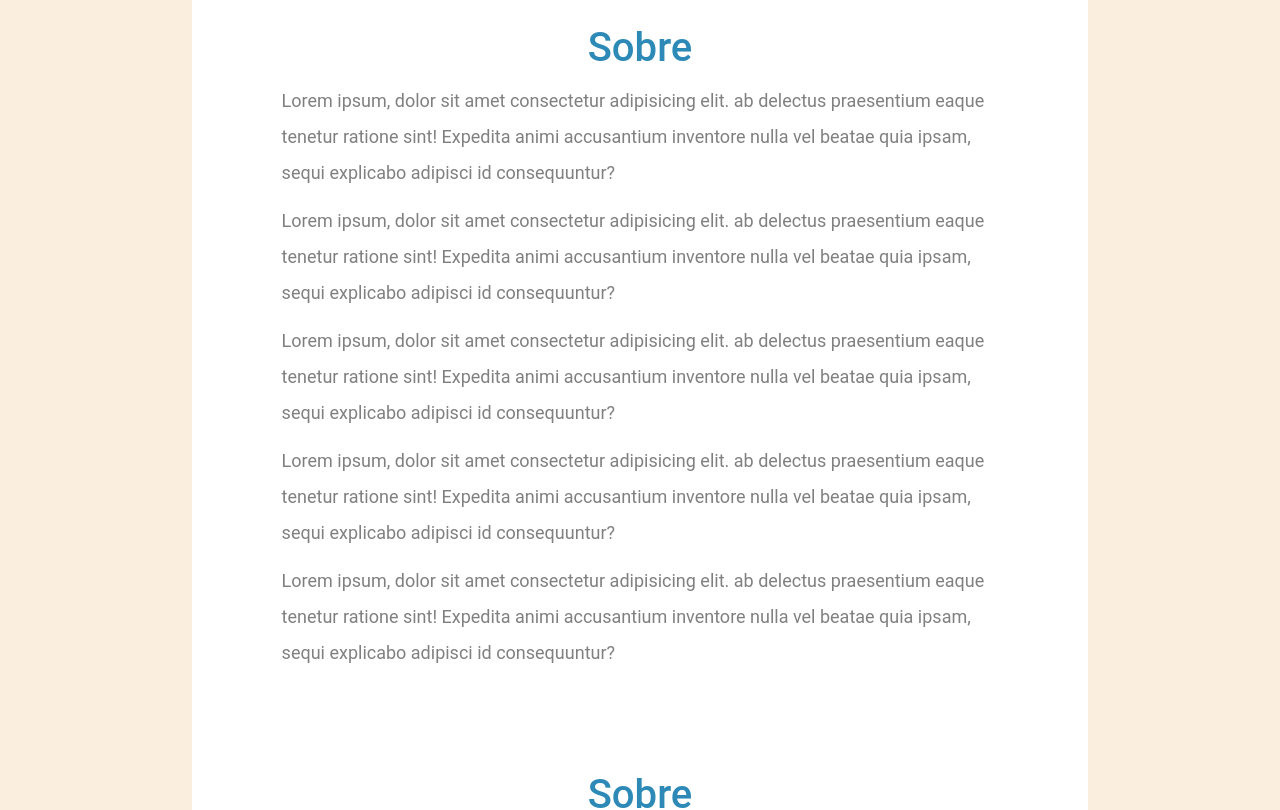
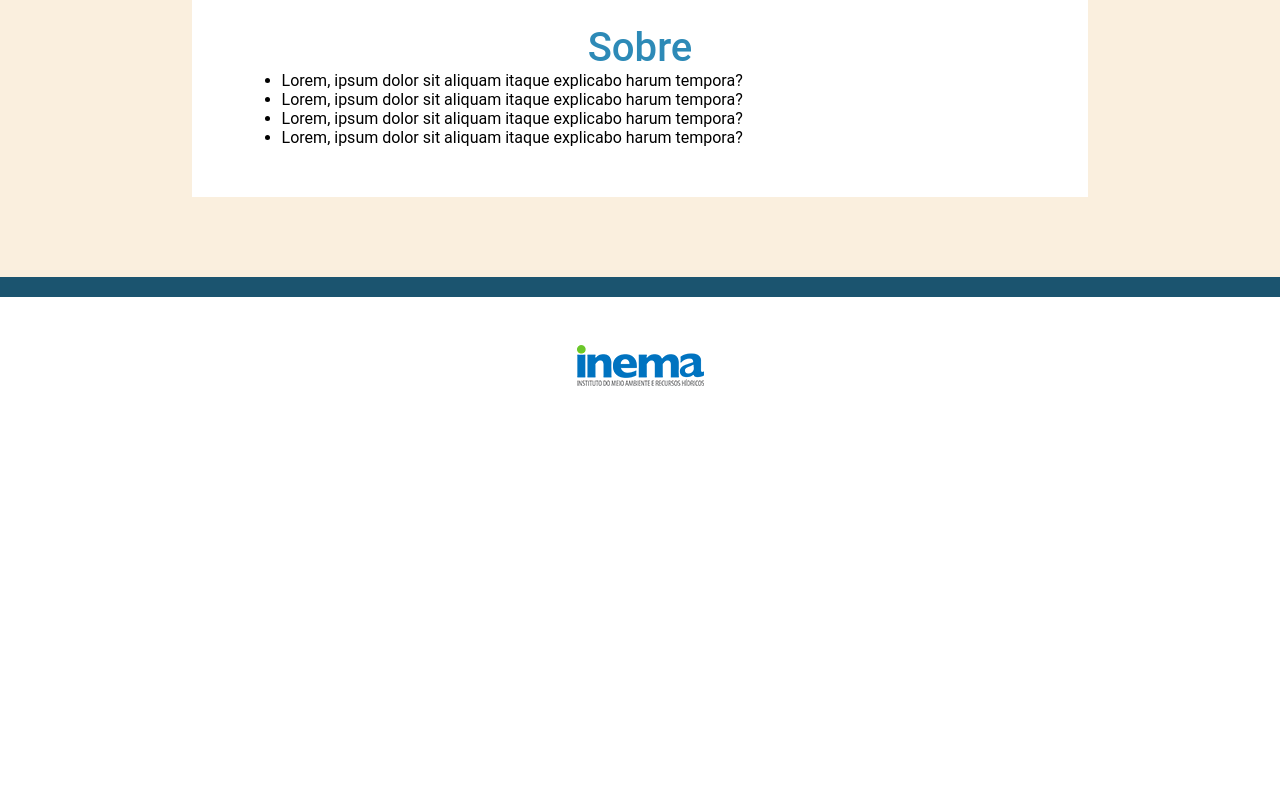
Before and after one commit to Wesleygmssa/Desafio-Stefanini-Inema, a React (Create React App) app: page / in a window 1280 px wide. Shown: the part 1860-2670 px from the top of the page. After the commit the page ends 2298 px from the top, so only its background shows below. Built offline with nearby package versions, Linux system fonts and the light colour scheme.

Commit message:
about ok

```diff
--- a/src/components/About/index.tsx
+++ b/src/components/About/index.tsx
@@ -4,33 +4,14 @@ import { Container_about } from './styles';
 
 
 
-const About: React.FC = () => {
+const About: React.FC = ({ children }) => {
 
     return (
         <>
-            <Container>
+            <Container >
                 <Container_about>
                     <h1>Sobre</h1>
-                    <p>Lorem ipsum, dolor sit amet consectetur adipisicing elit.
-                    ab delectus praesentium eaque tenetur ratione sint! Expedita animi accusantium inventore nulla vel beatae quia ipsam,
-                    sequi explicabo adipisci id consequuntur?
-                    </p>
-                    <p>Lorem ipsum, dolor sit amet consectetur adipisicing elit.
-                    ab delectus praesentium eaque tenetur ratione sint! Expedita animi accusantium inventore nulla vel beatae quia ipsam,
-                    sequi explicabo adipisci id consequuntur?
-                    </p>
-                    <p>Lorem ipsum, dolor sit amet consectetur adipisicing elit.
-                    ab delectus praesentium eaque tenetur ratione sint! Expedita animi accusantium inventore nulla vel beatae quia ipsam,
-                    sequi explicabo adipisci id consequuntur?
-                    </p>
-                    <p>Lorem ipsum, dolor sit amet consectetur adipisicing elit.
-                    ab delectus praesentium eaque tenetur ratione sint! Expedita animi accusantium inventore nulla vel beatae quia ipsam,
-                    sequi explicabo adipisci id consequuntur?
-                    </p>
-                    <p>Lorem ipsum, dolor sit amet consectetur adipisicing elit.
-                    ab delectus praesentium eaque tenetur ratione sint! Expedita animi accusantium inventore nulla vel beatae quia ipsam,
-                    sequi explicabo adipisci id consequuntur?
-                    </p>
+                    {children}
                 </Container_about>
             </Container>
 
--- a/src/page/home/index.tsx
+++ b/src/page/home/index.tsx
@@ -105,10 +105,37 @@ const Home: React.FC = () => {
                             {togleConteudos ? <ConteudoDois /> : <ConteudoUm />}
                         </BoxContent>
                     </ContentInt>
-                    <About />
-                    <About />
-                    <About />
-                    <About />
+                    <About >
+                        <p>Lorem ipsum, dolor sit amet consectetur adipisicing elit.
+                        ab delectus praesentium eaque tenetur ratione sint! Expedita animi accusantium inventore nulla vel beatae quia ipsam,
+                        sequi explicabo adipisci id consequuntur?
+                    </p>
+                        <p>Lorem ipsum, dolor sit amet consectetur adipisicing elit.
+                        ab delectus praesentium eaque tenetur ratione sint! Expedita animi accusantium inventore nulla vel beatae quia ipsam,
+                        sequi explicabo adipisci id consequuntur?
+                    </p>
+                        <p>Lorem ipsum, dolor sit amet consectetur adipisicing elit.
+                        ab delectus praesentium eaque tenetur ratione sint! Expedita animi accusantium inventore nulla vel beatae quia ipsam,
+                        sequi explicabo adipisci id consequuntur?
+                    </p>
+                        <p>Lorem ipsum, dolor sit amet consectetur adipisicing elit.
+                        ab delectus praesentium eaque tenetur ratione sint! Expedita animi accusantium inventore nulla vel beatae quia ipsam,
+                        sequi explicabo adipisci id consequuntur?
+                    </p>
+                        <p>Lorem ipsum, dolor sit amet consectetur adipisicing elit.
+                        ab delectus praesentium eaque tenetur ratione sint! Expedita animi accusantium inventore nulla vel beatae quia ipsam,
+                        sequi explicabo adipisci id consequuntur?
+                    </p>
+                    </About>
+                    <About>
+                        <ul>
+                            <li>Lorem, ipsum dolor sit  aliquam itaque explicabo harum tempora?</li>
+                            <li>Lorem, ipsum dolor sit  aliquam itaque explicabo harum tempora?</li>
+                            <li>Lorem, ipsum dolor sit  aliquam itaque explicabo harum tempora?</li>
+                            <li>Lorem, ipsum dolor sit  aliquam itaque explicabo harum tempora?</li>
+                        </ul>
+                    </About>
+
                 </Content>
             </Container>
             <Footer />
```
